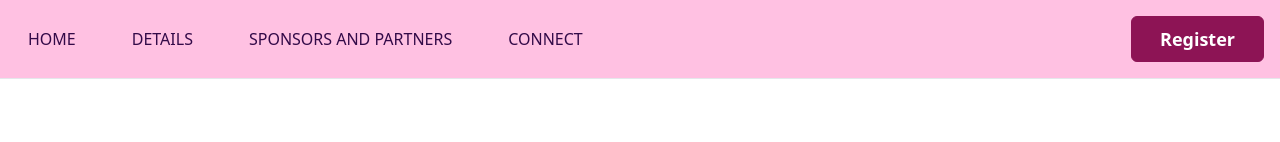
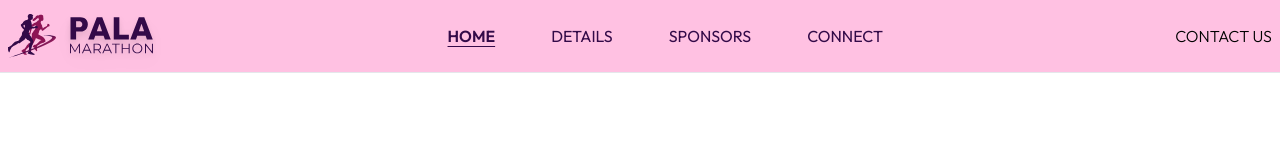
Before and after one commit to tomsabu444/Pala-Marathon-Website, a React (Vite) app in the folder client/: page / in a window 1280 px wide. Shown: the top 142 px of the page. Built offline with nearby package versions, Linux system fonts and the light colour scheme.

Commit message:
Adds PalaMarathon logo to Navbar
Imports and displays the PalaMarathon logo in the Navbar component for branding purposes.

```diff
--- a/client/src/components/Navbar.jsx
+++ b/client/src/components/Navbar.jsx
@@ -3,6 +3,8 @@ import { Link, useLocation } from "react-router-dom";
 import MenuIcon from "@mui/icons-material/Menu";
 import CloseIcon from "@mui/icons-material/Close";
 import { Drawer, IconButton } from "@mui/material";
+
+import PalaMarathon from "../assets/PalaMarathon.svg";
 
 const Navbar = () => {
   const [isDrawerOpen, setIsDrawerOpen] = useState(false);
@@ -22,7 +24,7 @@ const Navbar = () => {
         { path: "/results", label: "Results" },
       ],
     },
-    { path: "/sponsors", label: "SPONSORS AND PARTNERS" },
+    { path: "/sponsors", label: "SPONSORS" },
     {
       label: "CONNECT",
       dropdown: [
@@ -37,50 +39,52 @@ const Navbar = () => {
 
   return (
     <nav
-      className={`w-full z-20 top-0 start-0 border-b border-gray-200 bg-[#FFC1E2]  ${
-        location.pathname === "/register" ?  "static" : "sticky"
+      className={`font-outfit w-full z-20 top-0 start-0 border-b border-gray-200 bg-[#FFC1E2] ${
+        location.pathname === "/register" ? "static" : "sticky"
       }`}
     >
-      <div className="max-w-screen-xl flex flex-wrap items-center justify-end  mx-auto p-4 md:justify-between">
-        {/* <Link to="/" className="flex items-center space-x-3 rtl:space-x-reverse"> */}
-        {/* <img src="" className="h-9" alt="Running Logo" /> */}
-        {/* <span className="self-center text-2xl font-semibold whitespace-nowrap dark:text-white">PALA MARATHON</span> */}
-        {/* </Link> */}
+      <div className="max-w-screen-xl flex flex-wrap items-center mx-auto p-2 justify-between">
+        <Link
+          to="/"
+          className="flex items-center space-x-3 rtl:space-x-reverse"
+        >
+          <img src="runninglogo.svg" className="h-11" alt="Running Logo" />
+          <img
+            src={PalaMarathon}
+            alt="PalaMarathon"
+            className="h-12 mb-2 drop-shadow-lg"
+          />
+        </Link>
 
-        <div className="flex md:order-2 space-x-3 md:space-x-0 rtl:space-x-reverse">
-          <Link
-            to="/register"
-            className="cursor-pointer font-semibold overflow-hidden relative z-100 border bg-custom-pink border-custom-pink group px-7 py-2 text-lg rounded-md text-center"
-          >
-            <span className="relative z-10 text-white group-hover:text-white text-lg duration-500">
-              Register
-            </span>
-            <span className="absolute w-full h-full bg-pink-700 -left-32 top-0 -rotate-45 group-hover:rotate-0 group-hover:left-0 duration-500" />
-            <span className="absolute w-full h-full bg-pink-700 -right-32 top-0 -rotate-45 group-hover:rotate-0 group-hover:right-0 duration-500" />
-          </Link>
+        <div className="flex md:order-2 space-x-3 md:space-x-0 rtl:space-x-reverse items-center">
+          <div className="flex items-center justify-center h-full">
+            <Link to="/" className="h-auto text-center font-light text-base tracking-widee">
+              CONTACT US
+            </Link>
+          </div>
 
           {/* Menu Button - Now properly hidden on larger screens */}
           <div className="block md:hidden text-[#330A48]">
             <IconButton
               onClick={toggleDrawer}
-              className="text-gray-500 rounded-lg dark:text-gray-400"
+              className="text-gray-500 rounded-lg "
               aria-label="menu"
             >
-              <MenuIcon fontSize="large" style={{ color: "White" }} />
+              <MenuIcon fontSize="large" style={{ color: "#330A48" }} />
             </IconButton>
           </div>
         </div>
 
         {/* Desktop Menu */}
         <div className="hidden md:flex md:w-auto md:order-1" id="navbar-sticky">
-          <ul className="flex flex-row space-x-8 font-medium">
+          <ul className="flex flex-row items-center space-x-8 font-normal">
             {navLinks.map((link) => (
               <li key={link.label}>
                 <Link
                   to={link.path}
                   className={`py-2 px-3 ${
-                    link.path === "/"
-                      ? "text-[#330A48]"
+                    location.pathname === link.path
+                      ? "text-[#330A48] underline underline-offset-4 font-semibold"
                       : "text-[#330A48]"
                   }`}
                 >
@@ -94,17 +98,21 @@ const Navbar = () => {
 
       {/* Drawer for Smaller Screens */}
       <Drawer anchor="right" open={isDrawerOpen} onClose={toggleDrawer}>
-        <div className="w-max p-4 flex flex-col items-end bg-gray-50  h-full">
+        <div className="w-max p-4 flex flex-col items-end bg-gray-50 h-full">
           <IconButton onClick={toggleDrawer} aria-label="close drawer">
-            <CloseIcon fontSize="large" />
+            <CloseIcon fontSize="large" style={{ color: "#330A48" }} />
           </IconButton>
-          <ul className="w-screen md:w-96  flex flex-col items-center justify-around font-medium  text-xl h-1/2 mt-4 space-y-4">
+          <ul className="w-screen md:w-96 flex flex-col items-center justify-around font-medium text-xl h-1/2 mt-4 space-y-4">
             {navLinks.map((link) => (
               <li key={link.label}>
                 <Link
                   to={link.path}
                   onClick={toggleDrawer}
-                  className="block text-gray-900"
+                  className={`block ${
+                    location.pathname === link.path
+                      ? "text-gray-900 underline  underline-offset-4 font-semibold"
+                      : "text-gray-900"
+                  }`}
                 >
                   {link.label}
                 </Link>
```
Also changed, not shown: client/src/assets/PalaMarathon.svg (added).
